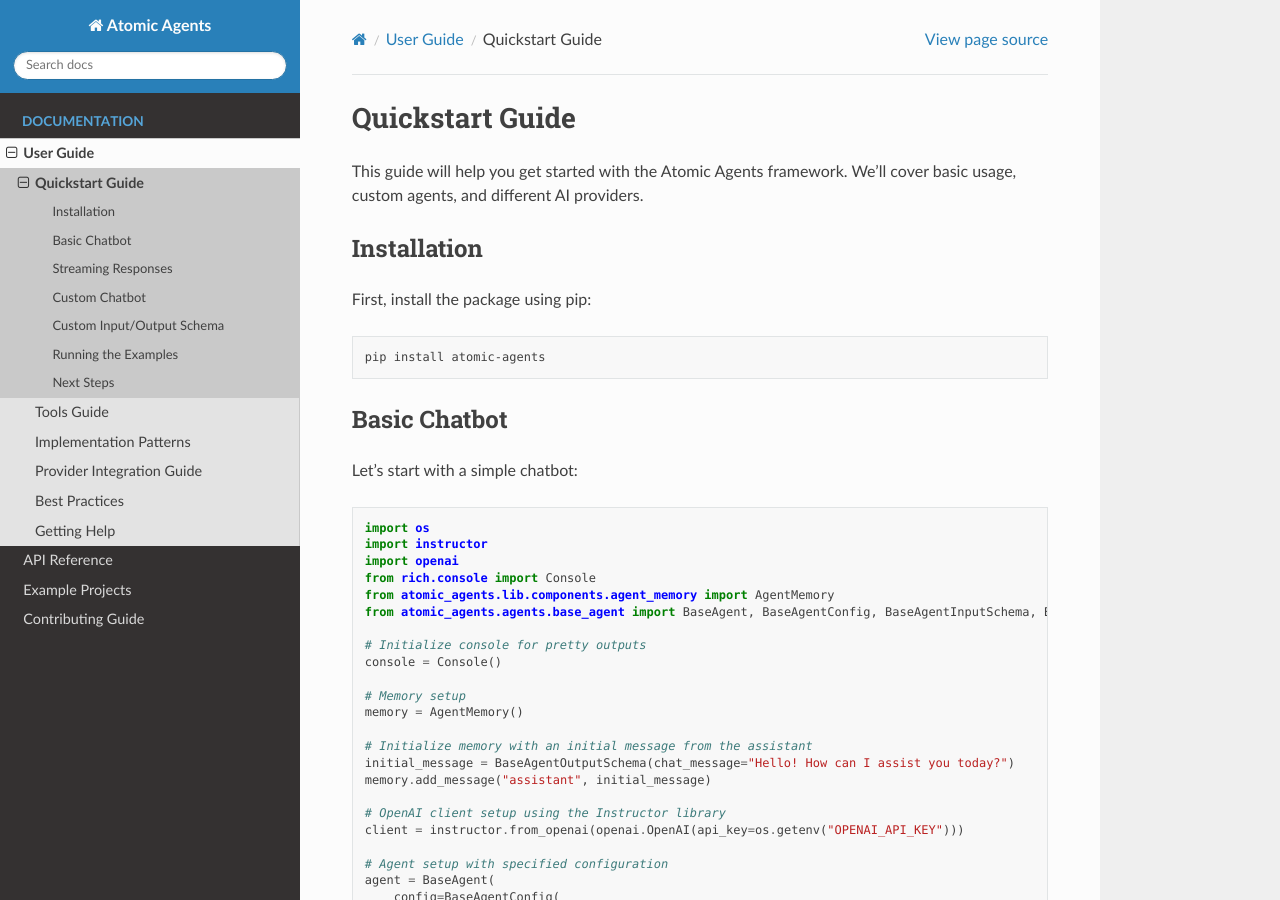
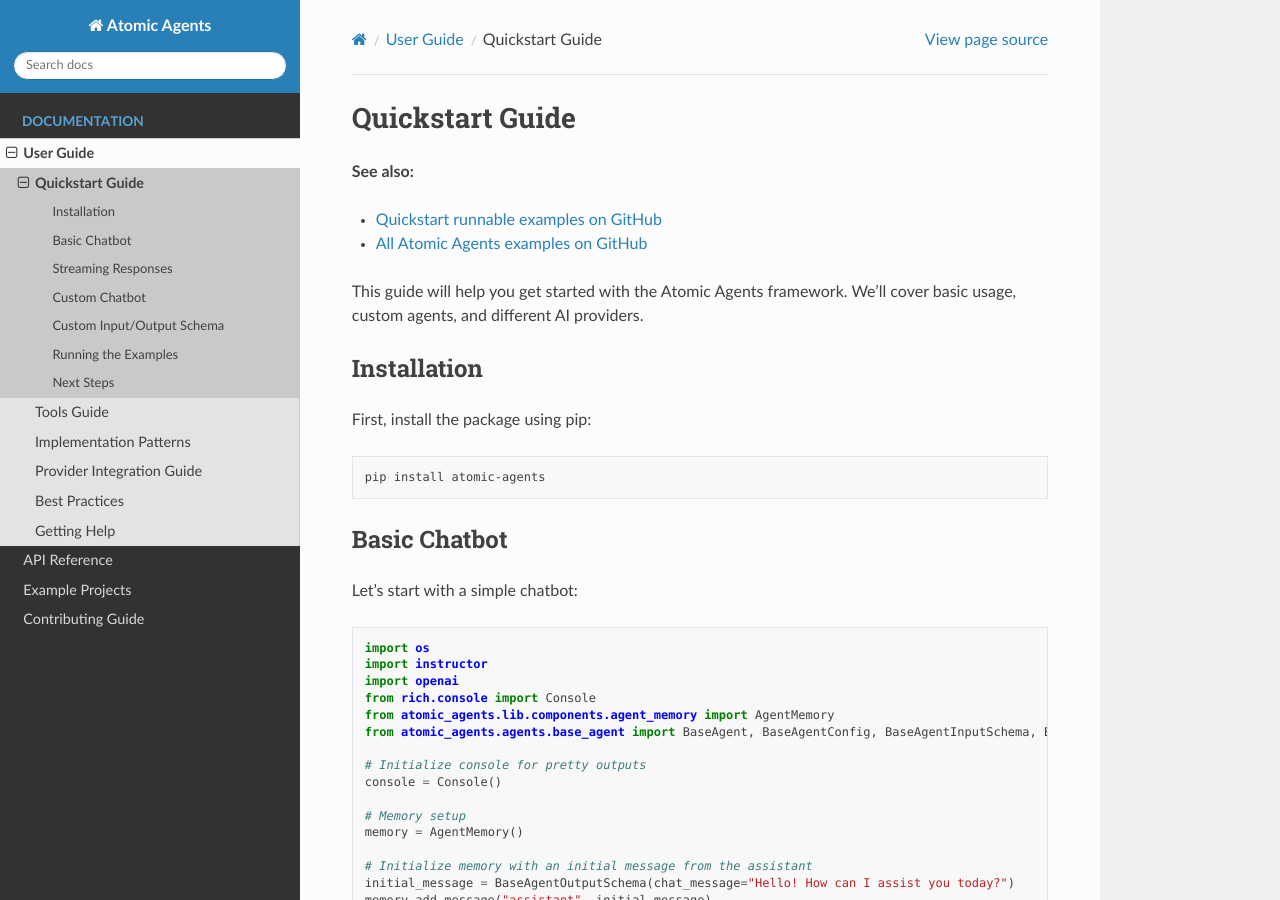
Before and after one commit to setoyoki0221-gif/atomic-agents, a Sphinx documentation site: the page built from docs/guides/quickstart.md, in a window 1280 px wide and 900 px high. Built offline with Sphinx 7.4.7 and the Read the Docs theme 3.1.0, drawn with Linux system fonts in a browser that asks for light colours; pages that are not in the unit, such as notebooks, are missing from menus.

Commit message:
Add doc links

```diff
--- a/docs/guides/quickstart.md
+++ b/docs/guides/quickstart.md
@@ -1,4 +1,8 @@
 # Quickstart Guide
+
+**See also:**
+- [Quickstart runnable examples on GitHub](https://github.com/BrainBlend-AI/atomic-agents/tree/main/atomic-examples/quickstart)
+- [All Atomic Agents examples on GitHub](https://github.com/BrainBlend-AI/atomic-agents/tree/main/atomic-examples)
 
 This guide will help you get started with the Atomic Agents framework. We'll cover basic usage, custom agents, and different AI providers.
 
```
